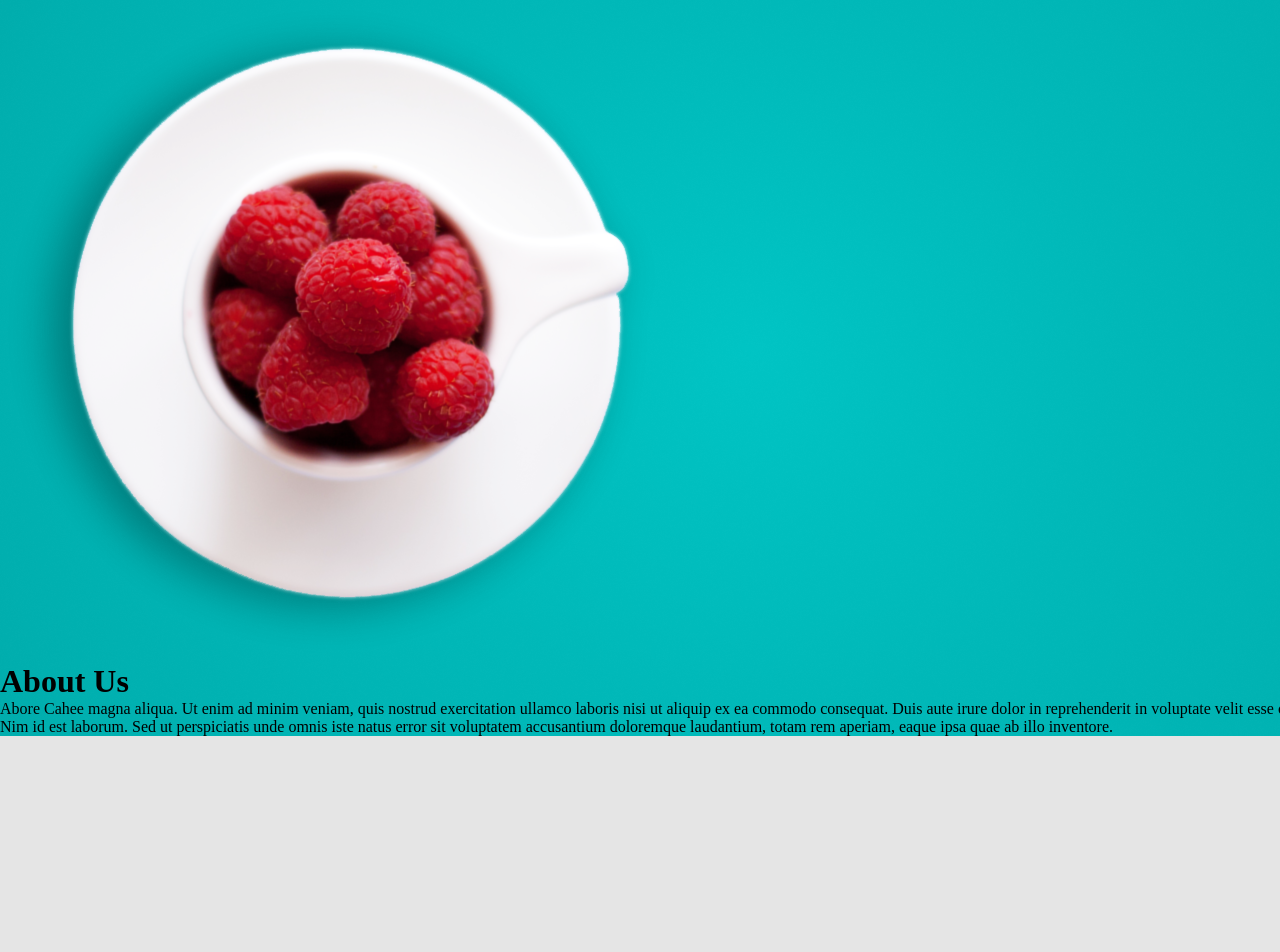
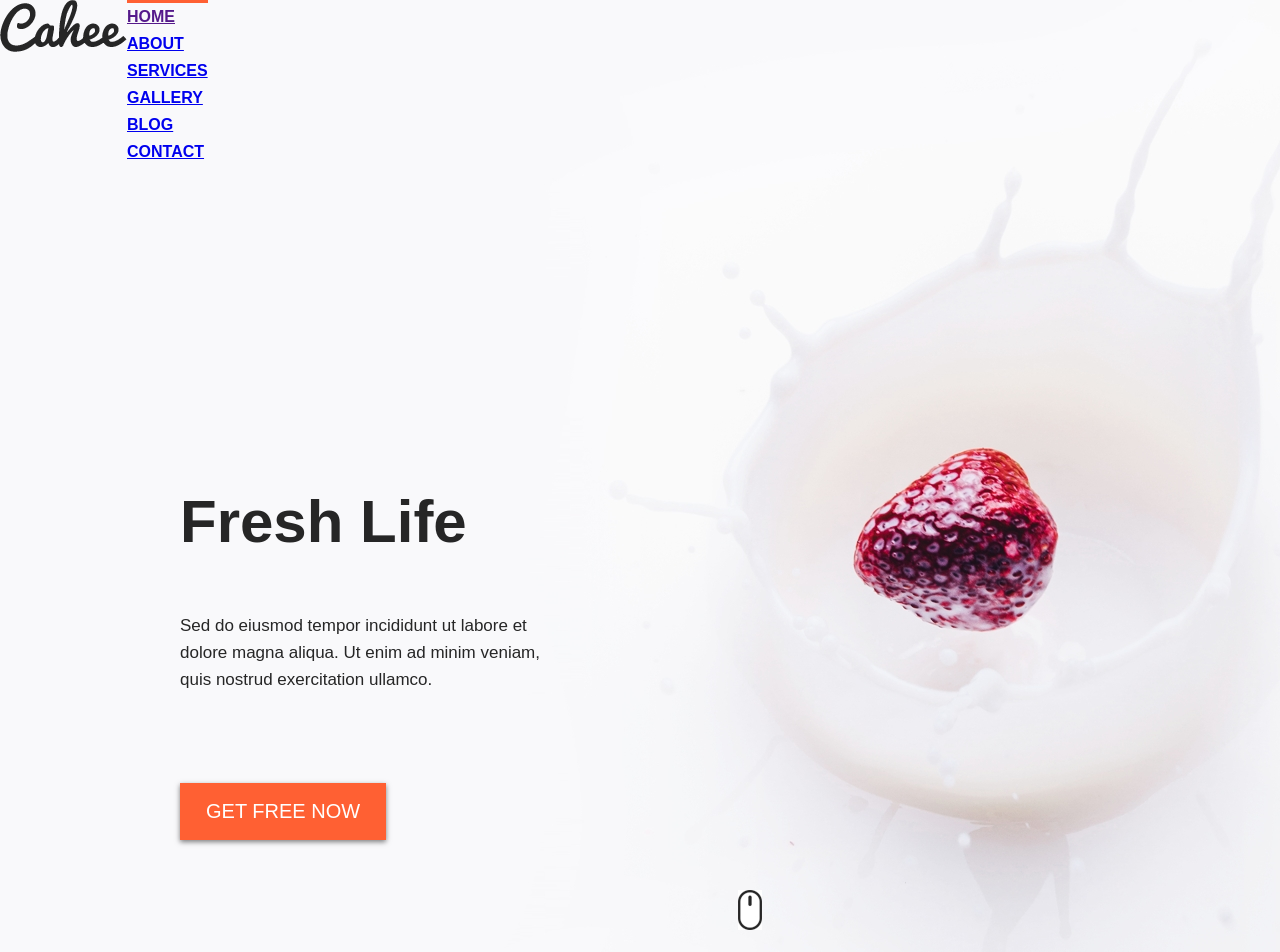
Before and after one commit to Katiasun/Lesson11_part2, a plain HTML site: page index.html in a window 1280 px wide. Shown: the top 952 px of the page. Before the commit the page ends 800 px from the top, so only its background shows below. Drawn offline with Linux system fonts and the light colour scheme.

Commit message:
done about

```diff
--- a/css/style.css
+++ b/css/style.css
@@ -1,6 +1,7 @@
 * {
   margin: 0;
   padding: 0;
+  box-sizing: border-box;
 }
 body {
   background-color: #e5e5e5;
@@ -9,12 +10,122 @@ body {
   margin: 0 auto;
   width: 1500px;
 }
+.home {
+  background: url("../img/BG.png");
+  height: 1000px;
+  position: relative;
+}
+.header {
+  display: flex;
+}
+.logo {
+  display: block;
+}
+.header__logo {
+}
+.logo img {
+  display: block;
+}
+.menu {
+  font-family: "Raleway", sans-serif;
+  text-transform: uppercase;
+  text-decoration: none;
+  font-weight: bold;
+  font-size: 16px;
+  line-height: 27px;
+
+  color: #262626;
+}
+.header__menu {
+}
+.menu__list {
+  list-style: none;
+  text-decoration: none;
+}
+.menu__item {
+}
+.menu__item--rectangle {
+  border-top: 3px solid #ff6033;
+}
+.fresh {
+  position: relative;
+}
+.fresh h1,
+.fresh p {
+  font-family: "Raleway", sans-serif;
+  padding-left: 180px;
+  color: #262626;
+}
+.fresh h1 {
+  font-weight: 900;
+  font-size: 60px;
+  line-height: 70px;
+  padding-top: 282px;
+  padding-bottom: 15px;
+}
+.fresh p {
+  font-style: normal;
+  font-weight: 300;
+  font-size: 17px;
+  line-height: 27px;
+  padding-bottom: 28px;
+}
+.button {
+  font-family: "Raleway", sans-serif;
+  font-weight: 300;
+  font-size: 20px;
+  line-height: 23px;
+  color: #ffffff;
+  cursor: pointer;
+  padding: 16px 25px;
+  background: #ff6033;
+  border: 1px solid #ff6033;
+  border-radius: none;
+  box-shadow: 0px 2px 5px rgba(0, 0, 0, 0.5);
+}
+.fresh__button {
+  position: absolute;
+  top: 578px;
+  left: 180px;
+}
+.scrol {
+  background: none;
+  position: absolute;
+  top: 890px;
+  left: 738px;
+}
+.home__scrol {
+}
 .about {
   background: url("../img/BG2.png");
+  display: flex;
+  padding: 21px 0;
+  height: 700px;
+  position: relative;
 }
 .malina {
   width: 666px;
-  /* position: absolute;
+  position: absolute;
   left: 111px;
-  top: 21px; */
+  top: 21px;
 }
+.text h1 {
+  font-family: "Raleway", sans-serif;
+  font-style: normal;
+  font-weight: bold;
+  font-size: 90px;
+  line-height: 106px;
+  padding-top: 165px;
+  padding-left: 820px;
+  color: #ffffff;
+}
+.text p {
+  font-family: Raleway;
+  font-style: normal;
+  font-weight: 300;
+  font-size: 17px;
+  line-height: 27px;
+  padding-right: 180px;
+  padding-left: 820px;
+  color: #ffffff;
+}
--- a/index.html
+++ b/index.html
@@ -9,13 +9,45 @@
       href="https://fonts.googleapis.com/css2?family=Montserrat:wght@300;700;900&display=swap"
       rel="stylesheet"
     />
+    <link rel="stylesheet" href="css/normalize.css" />
     <link rel="stylesheet" href="css/style.css" />
 
     <title>Lesson11_part2 BEM</title>
   </head>
   <body>
     <div class="wrapper">
-      <div class="home"></div>
+      <article class="home">
+        <header class="header">
+          <a href="" class="logo header__logo">
+            <img src="img/Logo.png" alt="Cahee" />
+            <nav class="menu header__menu">
+              <ul class="menu__list">
+                <li class="menu__item menu__item--rectangle">
+                  <a href="">Home</a>
+                </li>
+                <li class="menu__item"><a href="#">About</a></li>
+                <li class="menu__item"><a href="#">Services</a></li>
+                <li class="menu__item"><a href="#">Gallery</a></li>
+                <li class="menu__item"><a href="#">Blog</a></li>
+                <li class="menu__item"><a href="#">Contact</a></li>
+              </ul>
+            </nav>
+          </a>
+        </header>
+        <div class="fresh">
+          <h1>Fresh Life</h1>
+          <p>
+            Sed do eiusmod tempor incididunt ut labore et <br />dolore magna
+            aliqua. Ut enim ad minim veniam,<br />
+            quis nostrud exercitation ullamco.
+          </p>
+          <button class="button fresh__button">GET FREE NOW</button>
+        </div>
+
+        <a href="#" class="scrol home__scrol">
+          <img src="img/ScrollIcon.jpg" alt="scrol" />
+        </a>
+      </article>
       <div class="about">
         <div class="malina about__malina">
           <img src="img/plate.png" alt="malina" />
@@ -28,6 +60,7 @@
             consequat. Duis aute irure dolor in reprehenderit in voluptate velit
             esse cillum.
           </p>
+          <br />
           <p>
             Nim id est laborum. Sed ut perspiciatis unde omnis iste natus error
             sit voluptatem accusantium doloremque laudantium, totam rem aperiam,
```
Also changed, not shown: css/normalize.css (added).
